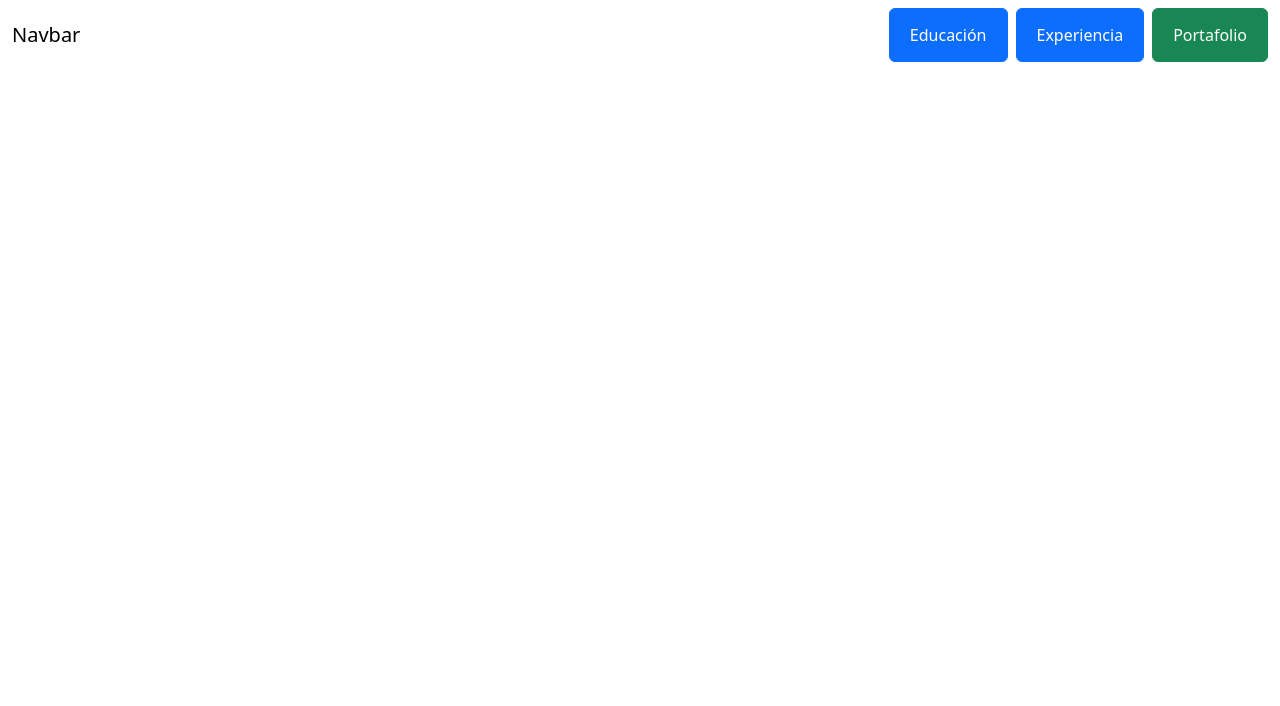
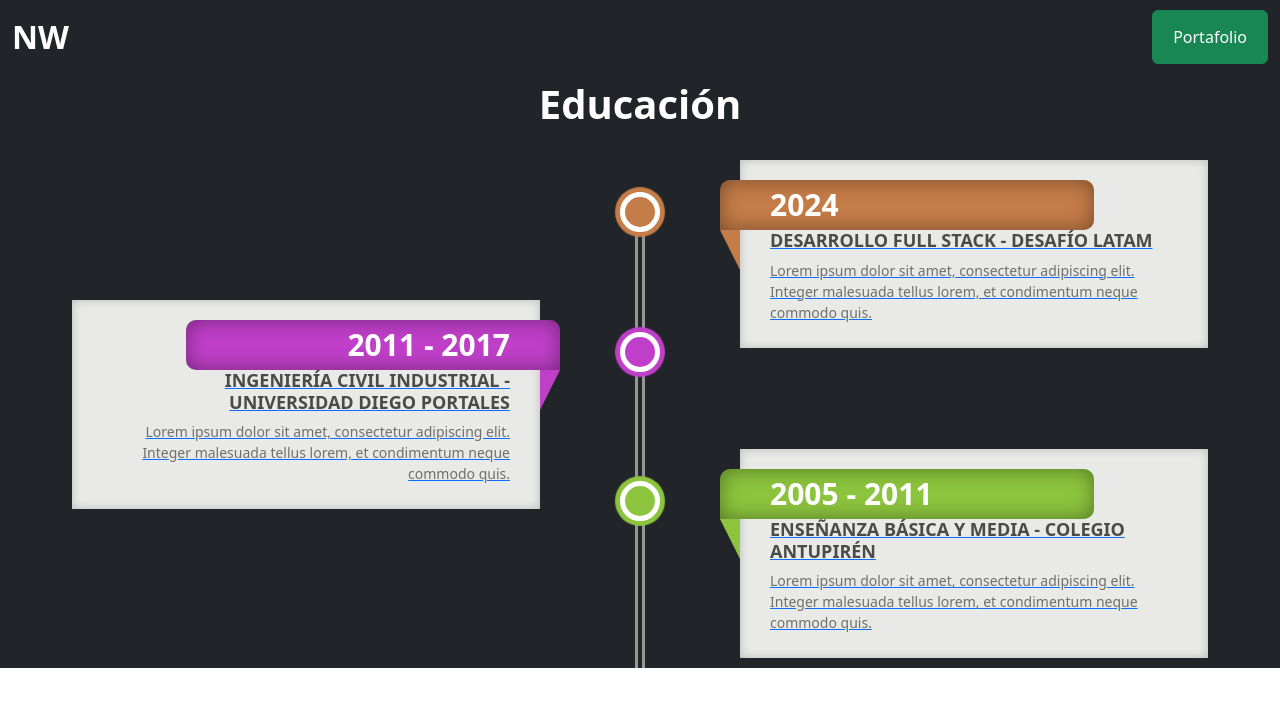
Before and after one commit to nwinckler/cv-portafolio, a plain HTML site: page index.html in a window 1280 px wide. Drawn offline with nearby package versions, Linux system fonts and the light colour scheme.

Commit message:
se agrega sección educación

```diff
--- /dev/null
+++ b/assets/css/style.css
@@ -0,0 +1,32 @@
+/******************* Timeline *****************/
+.main-timeline3{overflow:hidden;position:relative}
+.main-timeline3:before{content:"";width:10px;height:100%;border:3px solid #959595;position:absolute;top:40px;left:50%;transform:translateX(-50%)}
+.main-timeline3 .timeline{width:50%;padding:10px 60px 10px 100px;float:right;position:relative}
+.main-timeline3 .timeline:before{content:"";width:40px;height:40px;border-radius:50%;background:#c47c48;border:5px solid #fff;box-shadow:0 0 1px 5px #c47c48;position:absolute;top:42px;left:-20px}
+.main-timeline3 .timeline-content{display:block;background:#e9e9e7;padding:70px 30px 20px;box-shadow:0 0 10px rgba(0,0,0,.2) inset;position:relative}
+.main-timeline3 .timeline-content:hover{text-decoration:none}
+.main-timeline3 .year{display:block;width:80%;height:50px;background:#c47c48;padding:0 0 0 50px;font-size:30px;font-weight:800;color:#fff;line-height:50px;box-shadow:0 0 20px rgba(0,0,0,.4) inset;border-radius:10px 10px 10px 0;position:absolute;top:20px;left:-20px}
+.main-timeline3 .year:before{content:"";border-top:40px solid #c47c48;border-left:20px solid transparent;border-bottom:20px solid transparent;position:absolute;bottom:-60px;left:0}
+.main-timeline3 .title{font-size:18px;font-weight:600;text-transform:uppercase;color:#4a4a4a}
+.main-timeline3 .description{font-size:14px;color:#6f6f6f;margin:0 0 5px}
+.main-timeline3 .timeline:nth-child(2n){padding:10px 100px 10px 60px;text-align:right}
+.main-timeline3 .timeline:nth-child(2n):before{left:auto;right:-20px;background:#bf3fc8;box-shadow:0 0 1px 5px #bf3fc8}
+.main-timeline3 .timeline:nth-child(2n) .year{padding-right:50px;border-radius:10px 10px 0;left:auto;right:-20px;background:#bf3fc8}
+.main-timeline3 .timeline:nth-child(2n) .year:before{border-left:none;border-right:20px solid transparent;left:auto;right:0;border-top-color:#bf3fc8}
+.main-timeline3 .timeline:nth-child(2){margin-top:140px}
+.main-timeline3 .timeline:nth-child(odd){margin:-140px 0 0}
+.main-timeline3 .timeline:nth-child(even){margin-bottom:60px}
+.main-timeline3 .timeline:first-child,.main-timeline3 .timeline:last-child:nth-child(even){margin:0}
+.main-timeline3 .timeline:nth-child(3n):before{background:#8cc43d;box-shadow:0 0 1px 5px #8cc43d}
+.main-timeline3 .timeline:nth-child(3n) .year{background:#8cc43d}
+.main-timeline3 .timeline:nth-child(3n) .year:before{border-top-color:#8cc43d}
+@media only screen and (max-width:990px){.main-timeline3:before{top:8%}
+.main-timeline3 .timeline{padding:10px 10px 10px 100px}
+.main-timeline3 .timeline:nth-child(2n){padding:10px 100px 10px 10px}
+}
+@media only screen and (max-width:767px){.main-timeline3:before{width:8px;top:0;left:12px;transform:translateX(0)}
+.main-timeline3 .timeline,.main-timeline3 .timeline:nth-child(even),.main-timeline3 .timeline:nth-child(odd){width:100%;float:none;text-align:left;padding:0 0 0 60px;margin:0 0 30px}
+.main-timeline3 .timeline:before,.main-timeline3 .timeline:nth-child(2n):before{width:20px;height:20px;border:3px solid #fff;top:38px;left:6px}
+.main-timeline3 .timeline:nth-child(2n) .year{right:auto;left:-20px;border-radius:10px 10px 10px 0}
+.main-timeline3 .timeline:nth-child(2n) .year:before{border-left:20px solid transparent;border-bottom:20px solid transparent;border-right:none;right:auto;left:0}
+}
--- a/index.html
+++ b/index.html
@@ -6,25 +6,68 @@
     <title>Nicolás Winckler</title>
     <!-- Bootstrap -->
     <link href="https://cdn.jsdelivr.net/npm/bootstrap@5.3.3/dist/css/bootstrap.min.css" rel="stylesheet" integrity="sha384-QWTKZyjpPEjISv5WaRU9OFeRpok6YctnYmDr5pNlyT2bRjXh0JMhjY6hW+ALEwIH" crossorigin="anonymous">
+    <!-- CSS -->
+    <link rel="stylesheet" href="./assets/css/style.css">
   </head>
   <body>
     <!-- Navbar -->
-    <nav class="navbar navbar-expand-lg">
+    <nav class="navbar navbar-expand-lg bg-dark">
         <div class="container-fluid">
-          <a class="navbar-brand" href="#">Navbar</a>
+          <a class="navbar-brand fw-bold fs-2 text-white" href="">NW</a>
           <button class="navbar-toggler" type="button" data-bs-toggle="collapse" data-bs-target="#navbarNavAltMarkup" aria-controls="navbarNavAltMarkup" aria-expanded="false" aria-label="Toggle navigation">
             <span class="navbar-toggler-icon"></span>
           </button>
           <div class="collapse navbar-collapse" id="navbarNavAltMarkup">
             <div class="navbar-nav ms-auto gap-2">
-              <button class="btn btn-primary"><a class="nav-link text-decoration-none text-white" href="#">Educación</a></button>
-              <button class="btn btn-primary"><a class="nav-link text-decoration-none text-white" href="#">Experiencia</a></button>
-              <button class="btn btn-success"><a class="nav-link text-decoration-none text-white" href="#">Portafolio</a></button>
+              <button class="btn btn-success"><a class="nav-link text-decoration-none text-white" href="./portafolio.html" target="_blank">Portafolio</a></button>
             </div>
           </div>
         </div>
     </nav>
 
+    <!-- Sobre Mí -->
+
+    <!-- Experiencia -->
+
+    <!-- Educación -->
+    <div class="container-fluid bg-dark">
+        <p class="fs-1 fw-bold text-center text-white">Educación</p>
+        <div class="row">
+            <div class="col-md-12">
+                <div class="main-timeline3">
+                    <div class="timeline">
+                        <a href="#" class="timeline-content">
+                            <span class="year">2024</span>
+                            <h3 class="title">Desarrollo Full Stack - Desafío Latam</h3>
+                            <p class="description">
+                                Lorem ipsum dolor sit amet, consectetur adipiscing elit. Integer malesuada tellus lorem, et condimentum neque commodo quis.
+                            </p>
+                        </a>
+                    </div>
+                    <div class="timeline">
+                        <a href="#" class="timeline-content">
+                            <span class="year">2011 - 2017</span>
+                            <h3 class="title">Ingeniería Civil Industrial - Universidad Diego Portales</h3>
+                            <p class="description">
+                                Lorem ipsum dolor sit amet, consectetur adipiscing elit. Integer malesuada tellus lorem, et condimentum neque commodo quis.
+                            </p>
+                        </a>
+                    </div>
+                    <div class="timeline">
+                        <a href="#" class="timeline-content">
+                            <span class="year">2005 - 2011</span>
+                            <h3 class="title">Enseñanza Básica y Media - Colegio Antupirén</h3>
+                            <p class="description">
+                                Lorem ipsum dolor sit amet, consectetur adipiscing elit. Integer malesuada tellus lorem, et condimentum neque commodo quis.
+                            </p>
+                        </a>
+                    </div>
+                </div>
+            </div>
+        </div>
+    </div>
+
+
     <script src="https://cdn.jsdelivr.net/npm/bootstrap@5.3.3/dist/js/bootstrap.bundle.min.js" integrity="sha384-YvpcrYf0tY3lHB60NNkmXc5s9fDVZLESaAA55NDzOxhy9GkcIdslK1eN7N6jIeHz" crossorigin="anonymous"></script>
   </body>
 </html>
```
